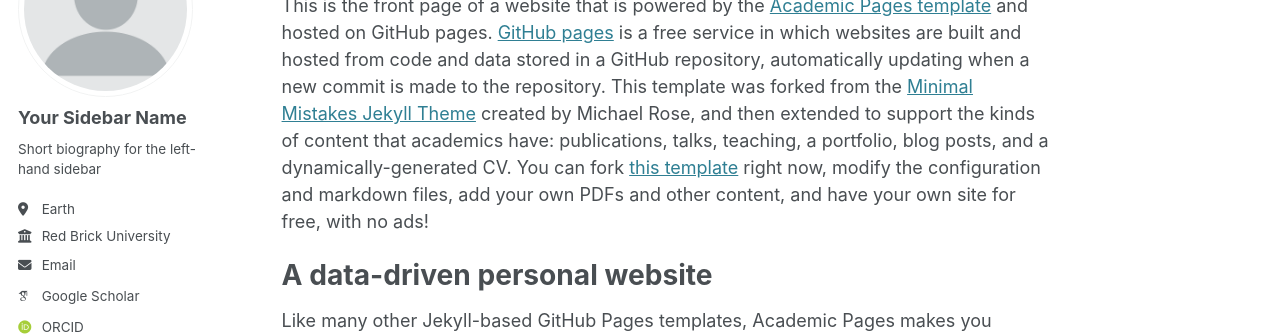
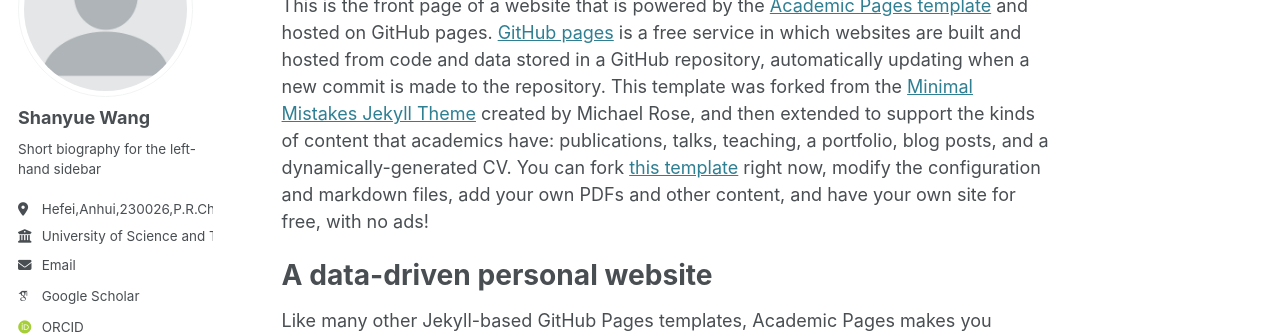
Before and after one commit to bowen-Xue801/xuebowen.github.io, a Jekyll site: the page built from _pages/about.md, in a window 1280 px wide. Shown: the part 184-520 px from the top of the page. Built offline with Jekyll 4.4.1, drawn with Linux system fonts in a browser that asks for light colours; some web fonts are replaced.

Commit message:
_config.yml

```diff
--- a/_config.yml
+++ b/_config.yml
@@ -23,11 +23,11 @@ repository               : "academicpages/academicpages.github.io"
 author:
   # Biographic information
   avatar           : "profile.png"
-  name             : "Your Sidebar Name"
+  name             : "Shanyue Wang"
   pronouns         : # example: "she/her"
   bio              : "Short biography for the left-hand sidebar"
-  location         : "Earth"
-  employer         : "Red Brick University"
+  location         : "Hefei,Anhui,230026,P.R.China"
+  employer         : "University of Science and Technology of China"
   uri              : # URL
   email            : "none@example.org"
 
```
